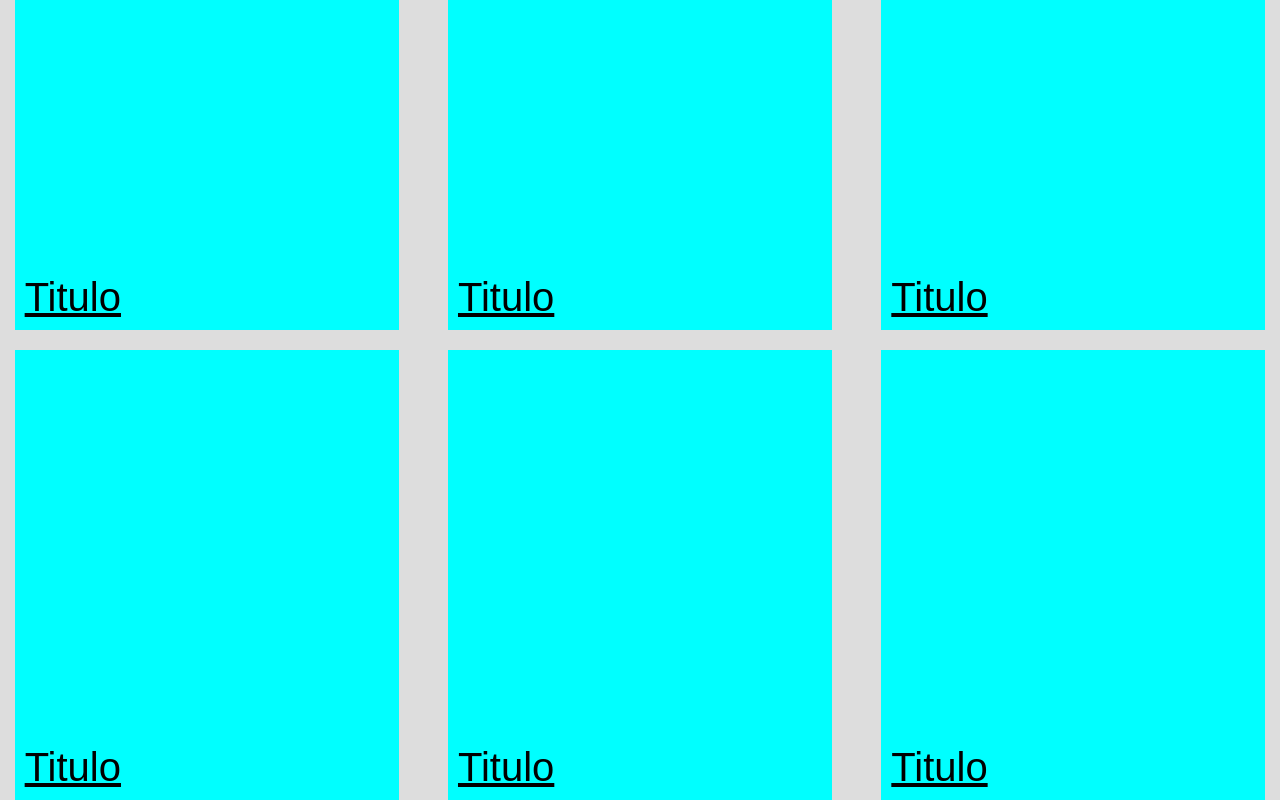
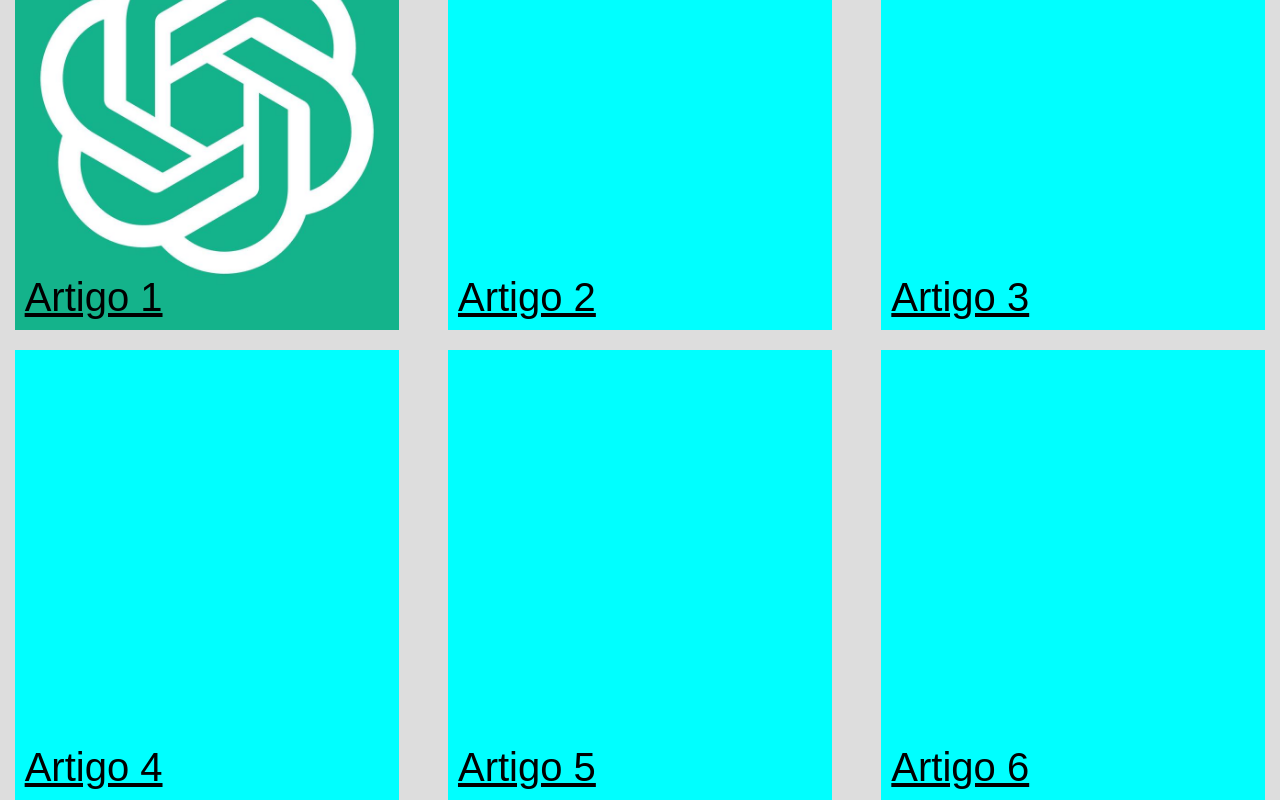
Before and after one commit to GuiOSousa/SiteTMA, a React (Vite) app: page / in a window 1280 px wide. Shown: the part 667-1467 px from the top of the page. Built offline with nearby package versions, Linux system fonts and the light colour scheme; a web font is replaced by a local one.

Commit message:
Added Article Props

```diff
--- a/src/App.tsx
+++ b/src/App.tsx
@@ -7,7 +7,7 @@ function App() {
     <>
       <Routes>
 				<Route path="/" element={<Home/>} />
-        <Route path="article" element={<ArticleModel/>} />
+        <Route path="/article" element={<ArticleModel/>} />
 			</Routes>
     </>
   )
--- a/src/components/ImageBox.css
+++ b/src/components/ImageBox.css
@@ -11,6 +11,10 @@
 	align-items: end;
 }
 
+.ImageBox:hover {
+	width: 100%;
+}
+
 .IBTitle {
 	color: black;
 	font-size: 2.5rem;
--- a/src/components/ImageBox.tsx
+++ b/src/components/ImageBox.tsx
@@ -3,11 +3,21 @@ import { Link } from "react-router-dom";
 import './ImageBox.css'
 import '../pages/Home.css'
 
-export const ImageBox: FC = () => {
+interface ImageBoxProps {
+	title: string;
+	link: string;
+  image: string;
+}
+
+export const ImageBox: FC<ImageBoxProps> = ({title, link, image}) => {
   return (
     <>
-    <div className='ImageBox'>
-        <Link className="IBTitle" to='/article' >Titulo</Link>
+    <div className='ImageBox' style={{
+				backgroundImage: `url(${image})`,
+				backgroundSize: 'cover',
+				backgroundPosition: 'center',
+			}}>
+        <Link className="IBTitle" to={link} >{title}</Link>
     </div>
     </>
   )
--- a/src/pages/Home.tsx
+++ b/src/pages/Home.tsx
@@ -1,5 +1,7 @@
 import ImageBox from '../components/ImageBox'
 import './Home.css'
+
+import chatGPT from '../assets/chatGPT.png'
 
 function Home() {
   return (
@@ -12,12 +14,12 @@ function Home() {
         <h2>Principais Artigos</h2>
     </div>
     <div className='ImageBoxDiv'>
-        <ImageBox/>
-        <ImageBox/>
-        <ImageBox/>
-        <ImageBox/>
-        <ImageBox/>
-        <ImageBox/>
+        <ImageBox title='Artigo 1' link='/article' image={chatGPT} />
+        <ImageBox title='Artigo 2' link='/' image='' />
+        <ImageBox title='Artigo 3' link='/' image='' />
+        <ImageBox title='Artigo 4' link='/' image='' />
+        <ImageBox title='Artigo 5' link='/' image='' />
+        <ImageBox title='Artigo 6' link='/' image='' />
     </div>
     </>
   )
```
Also changed, not shown: src/assets/chatGPT.png (added).
